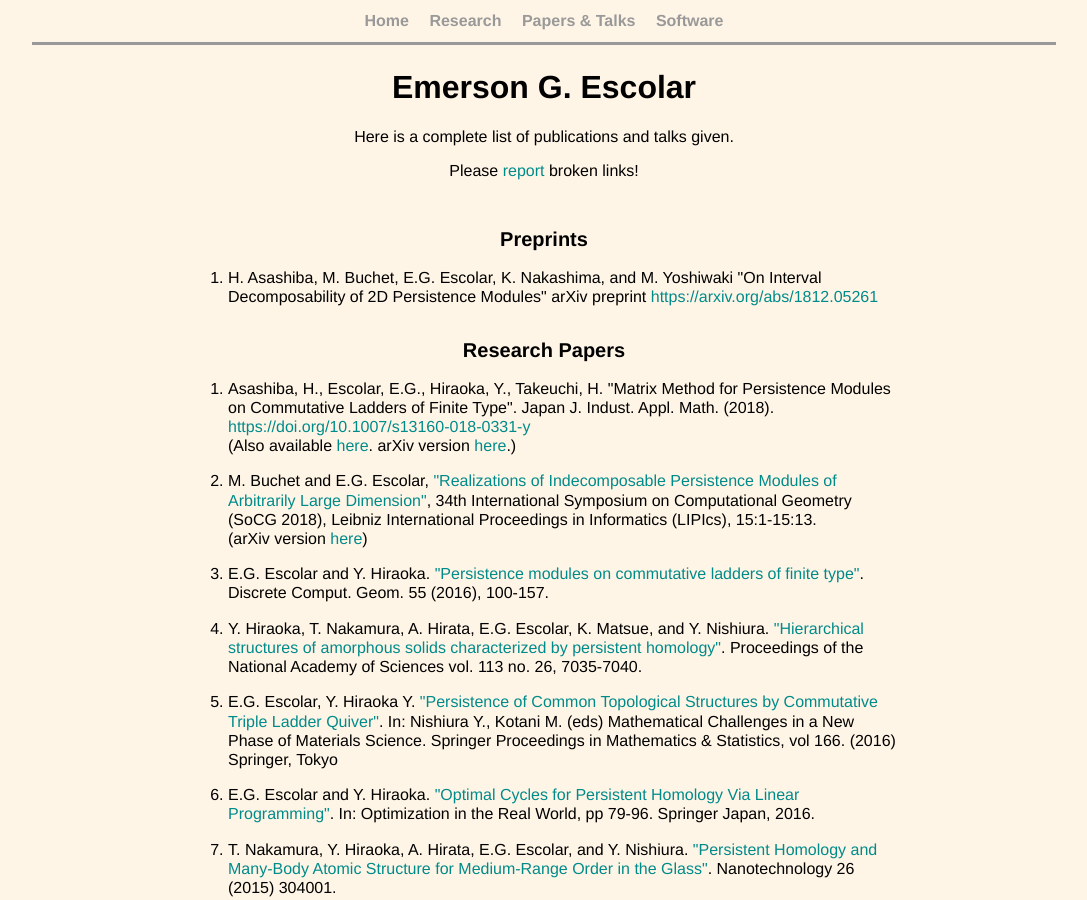
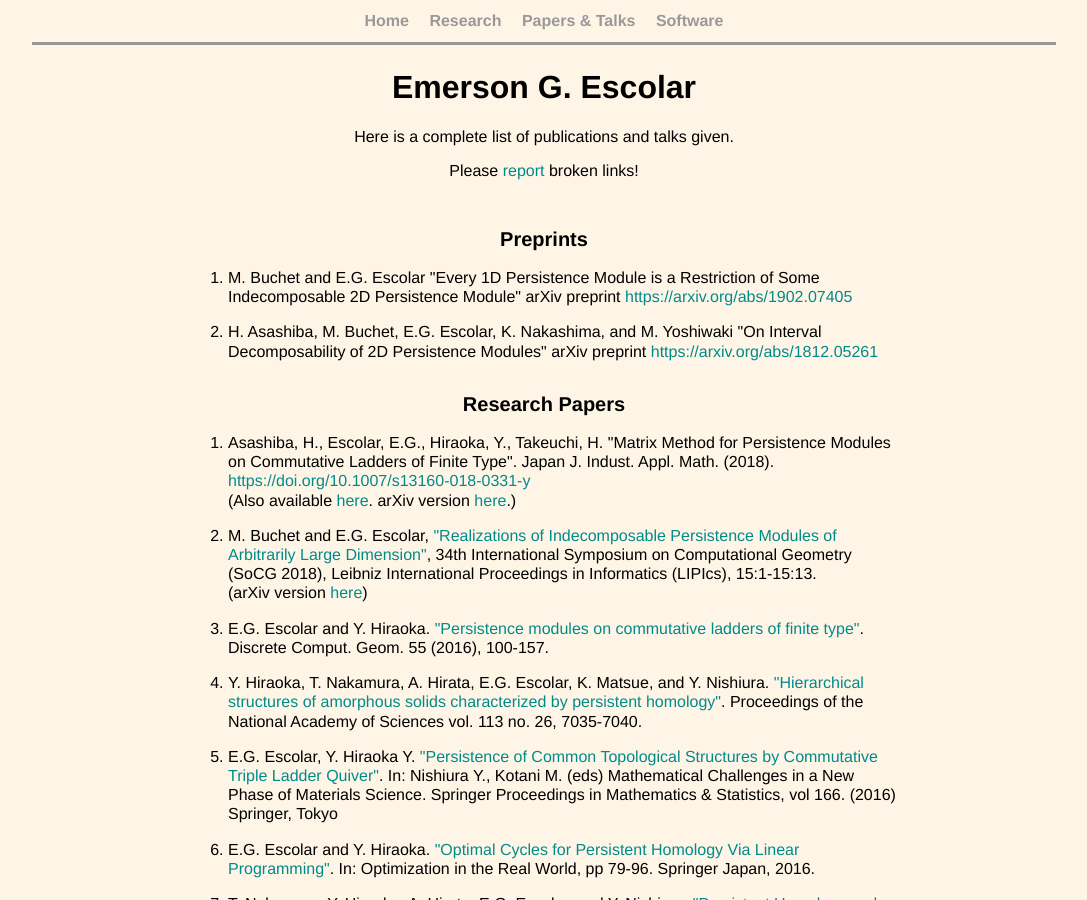
Before and after one commit to emerson-escolar/emerson-escolar.github.io, a Jekyll site: the page built from research_lists.html, in a window 1280 px wide and 900 px high. Shown: the whole window, without its empty margins (96-1183 px from the left). Built offline with Jekyll 4.4.1, drawn with Linux system fonts in a browser that asks for light colours.

Commit message:
line restrictions arXiv

```diff
--- a/research_lists.html
+++ b/research_lists.html
@@ -19,6 +19,9 @@ title: Emer's Papers & Talks
 <section>
 	<h2> Preprints </h2>
 	<ol class="wordbox paperlist">
+    <li>
+			M. Buchet and E.G. Escolar "Every 1D Persistence Module is a Restriction of Some Indecomposable 2D Persistence Module" arXiv preprint <a target="_blank" href=https://arxiv.org/abs/1902.07405>https://arxiv.org/abs/1902.07405</a>
+		</li>
     <li>
 			H. Asashiba, M. Buchet, E.G. Escolar, K. Nakashima, and M. Yoshiwaki "On Interval Decomposability of 2D Persistence Modules" arXiv preprint <a target="_blank" href=https://arxiv.org/abs/1812.05261>https://arxiv.org/abs/1812.05261</a>
 		</li>
```
